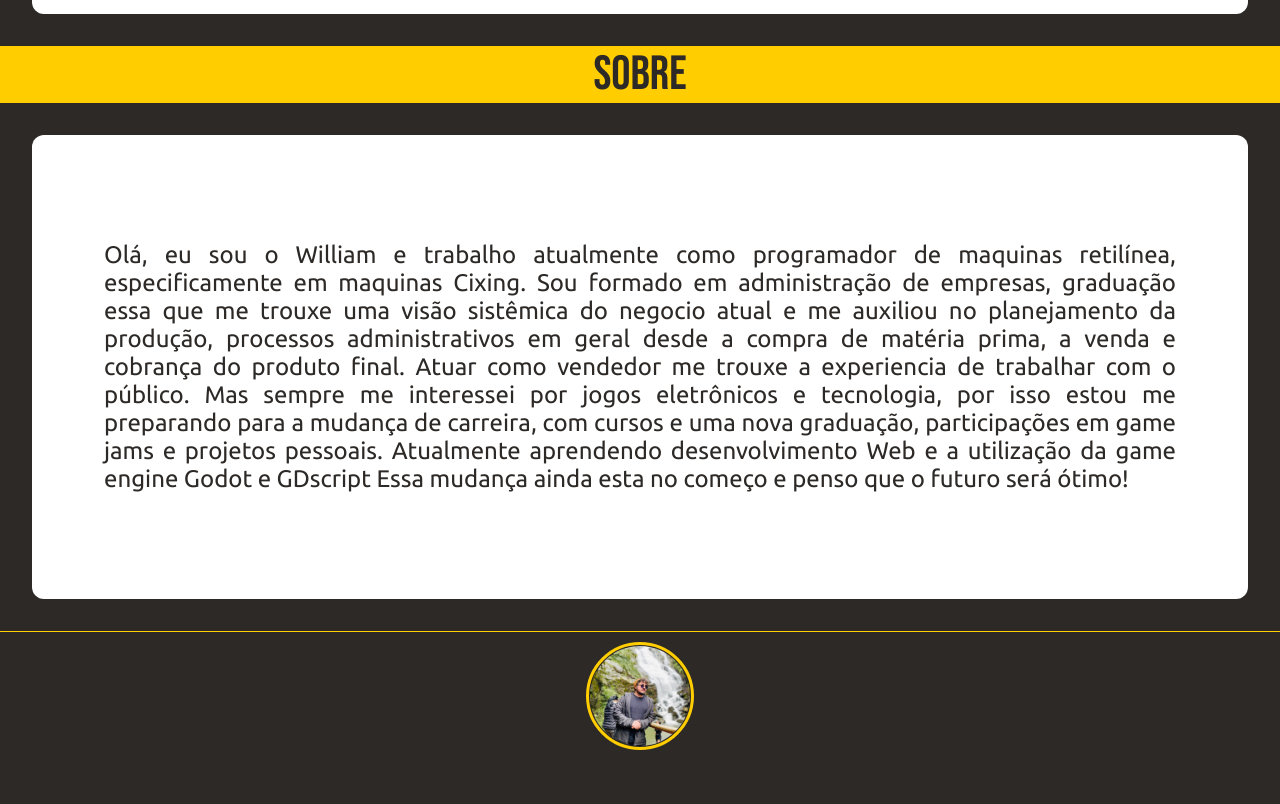
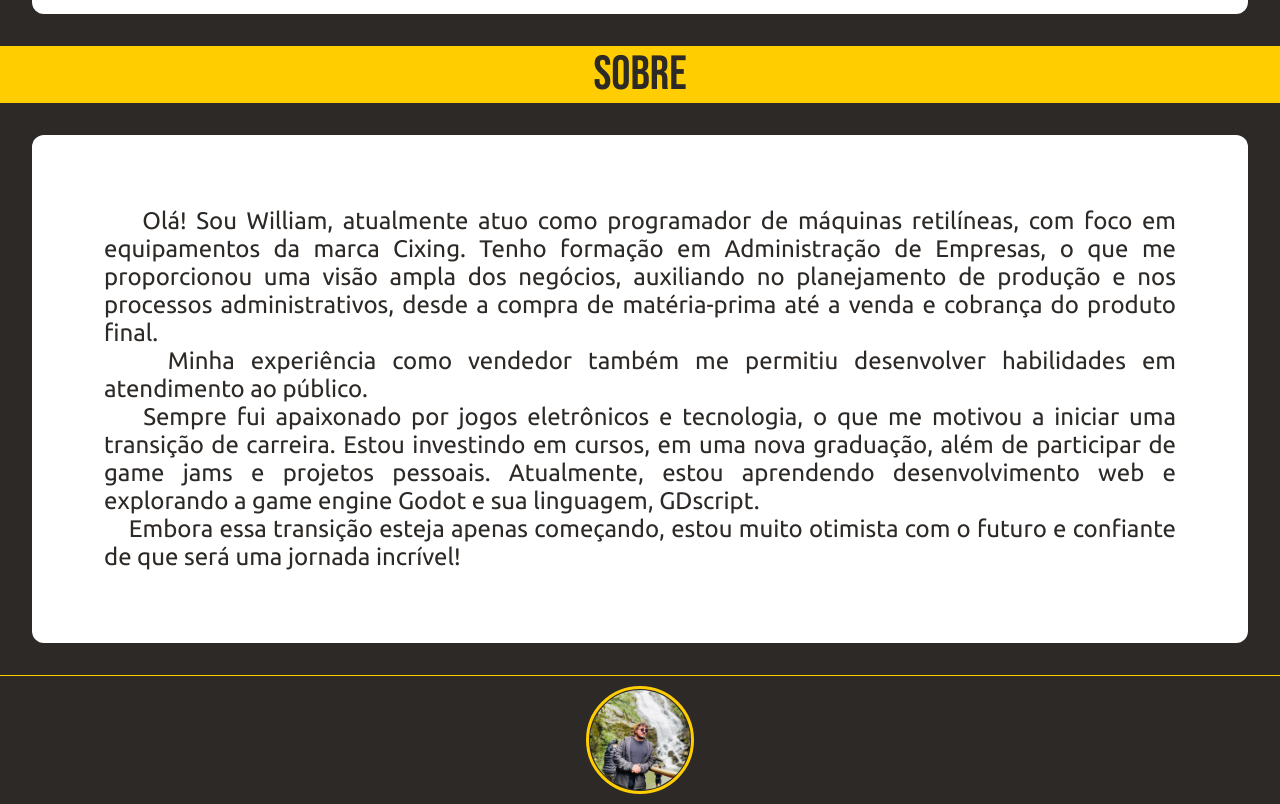
Before and after one commit to WillGuerreiros/PORTIFOLIO, a plain HTML site: page Index.html in a window 1280 px wide. Shown: the part 2186-2990 px from the top of the page. Before the commit the page ends 2946 px from the top, so only its background shows below. Drawn offline with Linux system fonts and the light colour scheme.

Commit message:
changes in the about text

```diff
--- a/Index.html
+++ b/Index.html
@@ -64,7 +64,7 @@
                 </div>
 
                 <div class="tec-desc">
-                    <p>Atualmente com com os estudos voltados ao desenvolvimento Web tendo conhecimento em HTML, CSS, Javascript, Typescript. No mundo do desenvolvimento de jogos tenho experiência com Lua. E com a Godot Engine, utilizando o Gdscript. </p>
+                    <p>Atualmente com com os estudos voltados ao desenvolvimento Web tendo conhecimento em HTML, CSS, Javascript, Typescript. No mundo dos jogos tenho experiência com Lua E com a Godot Engine, utilizando o Gdscript. </p>
                 </div>
             </div>
         </section>
@@ -107,11 +107,11 @@
                 <h1 id="pag-sobre" class="head-page">SOBRE</h1>
             </div>
             <div class="inside-page">
-                <p class="sobre-txt">Olá, eu sou o William e trabalho atualmente como programador de maquinas retilínea, especificamente em maquinas Cixing.
-                    Sou formado em administração de empresas, graduação essa que me trouxe uma visão sistêmica do negocio atual e me auxiliou no planejamento da produção, processos administrativos em geral desde a compra de matéria prima, a venda e cobrança do produto final. Atuar como vendedor me trouxe a experiencia de trabalhar com o público.
-                    Mas sempre me interessei por jogos eletrônicos e tecnologia, por isso estou me preparando para a mudança de carreira, com cursos e uma nova graduação, participações em game jams e projetos pessoais.
-                    Atualmente aprendendo desenvolvimento Web e a utilização da game engine Godot e GDscript
-                    Essa mudança ainda esta no começo e penso que o futuro será ótimo!</p>
+                <p class="sobre-txt">
+                    &nbsp;&nbsp;&nbsp;&nbsp;Olá! Sou William, atualmente atuo como programador de máquinas retilíneas, com foco em equipamentos da marca Cixing. Tenho formação em Administração de Empresas, o que me proporcionou uma visão ampla dos negócios, auxiliando no planejamento de produção e nos processos administrativos, desde a compra de matéria-prima até a venda e cobrança do produto final.<br>
+                    &nbsp;&nbsp;&nbsp;&nbsp;Minha experiência como vendedor também me permitiu desenvolver habilidades em atendimento ao público.<br>
+                    &nbsp;&nbsp;&nbsp;&nbsp;Sempre fui apaixonado por jogos eletrônicos e tecnologia, o que me motivou a iniciar uma transição de carreira. Estou investindo em cursos, em uma nova graduação, além de participar de game jams e projetos pessoais. Atualmente, estou aprendendo desenvolvimento web e explorando a game engine Godot e sua linguagem, GDscript.<br>
+                    &nbsp;&nbsp;&nbsp;&nbsp;Embora essa transição esteja apenas começando, estou muito otimista com o futuro e confiante de que será uma jornada incrível!</p>
             </div>
         </section>
     </main>
--- a/Style.css
+++ b/Style.css
@@ -19,6 +19,7 @@
     --M-radius: 10px;
     --P-radius: 8px;
 }
+
 
 body{
     font-size: 100%;
```
